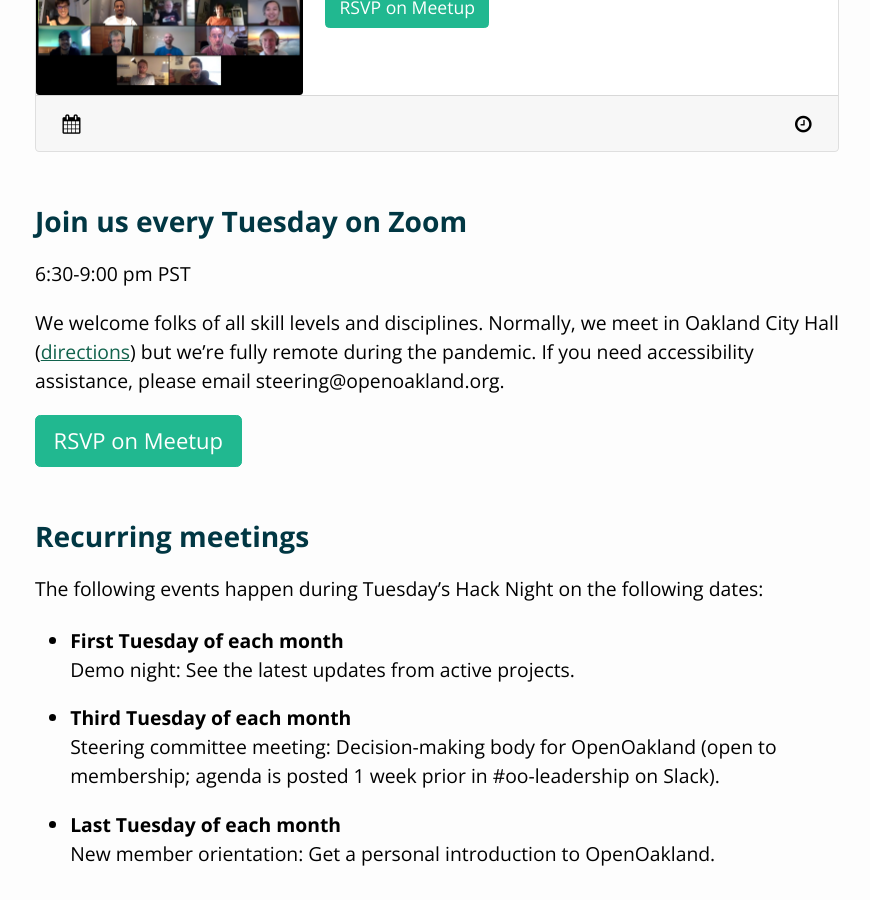
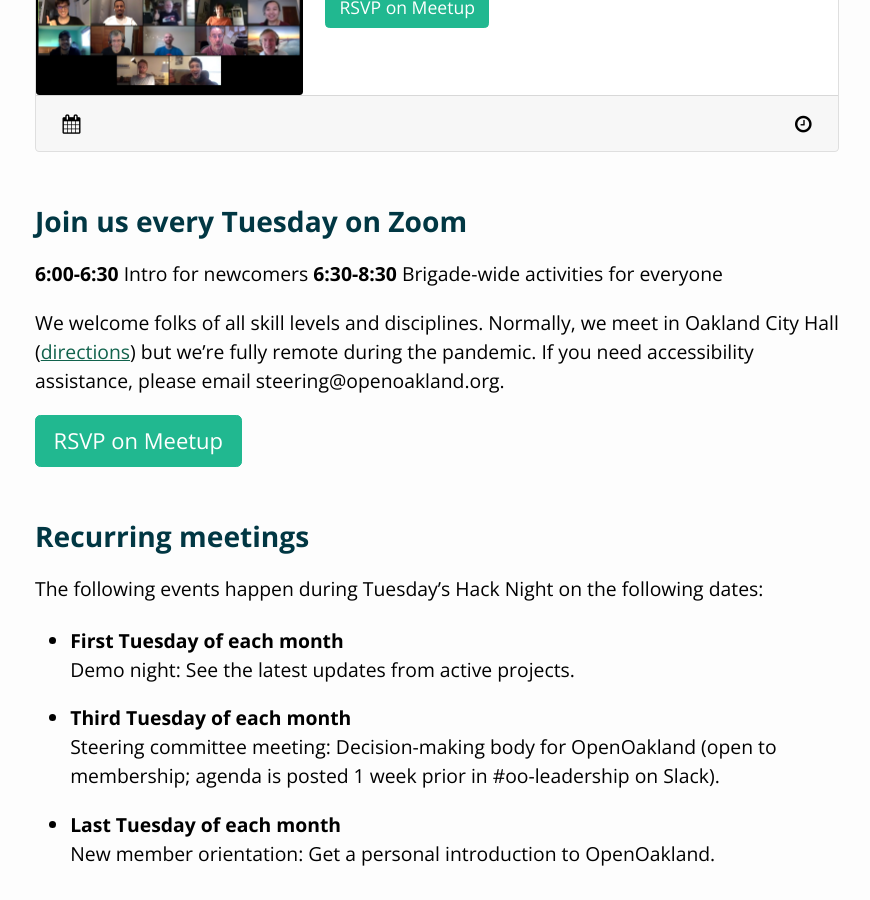
Before and after one commit to openoakland/openoakland.org, a Jekyll site: the page built from src/calendar.md, in a window 1280 px wide and 900 px high, scrolled down 339 px. Shown: the whole window, without its empty margins (203-1073 px from the left). Built offline with Jekyll 4.4.1, drawn with Linux system fonts in a browser that asks for light colours.

Commit message:
Update hack night times

```diff
--- a/src/calendar.md
+++ b/src/calendar.md
@@ -8,7 +8,8 @@ layout: page
 {% include next-meeting.html %}
 
 ## Join us every Tuesday on Zoom
-6:30-9:00 pm PST
+**6:00-6:30** Intro for newcomers
+**6:30-8:30** Brigade-wide activities for everyone
 
 We welcome folks of all skill levels and disciplines. Normally, we meet in Oakland City Hall ([directions](https://goo.gl/maps/YTNkpZcb7Sy936w88)) but we're fully remote during the pandemic. If you need accessibility assistance, please email steering@openoakland.org.
 
```
